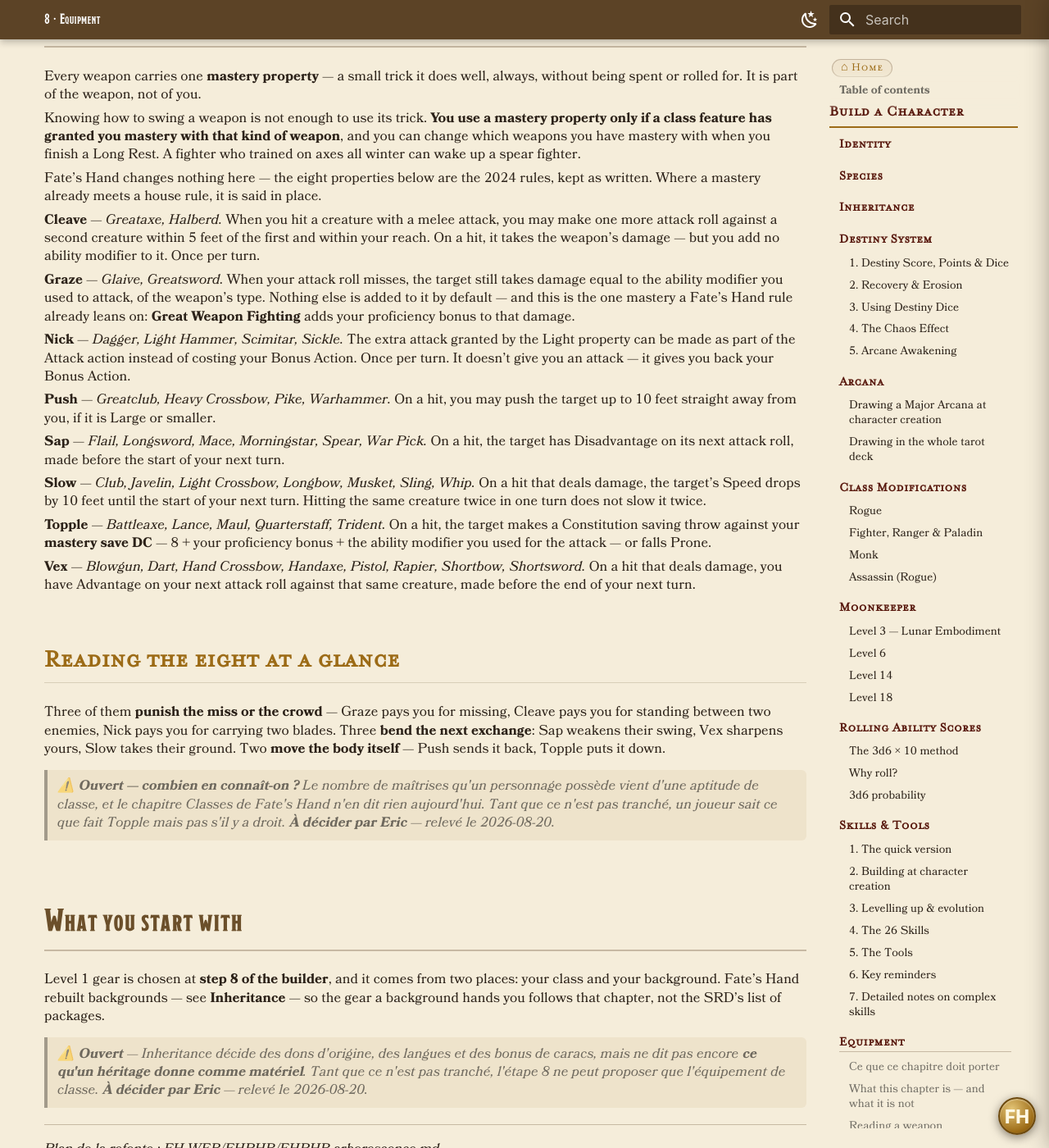
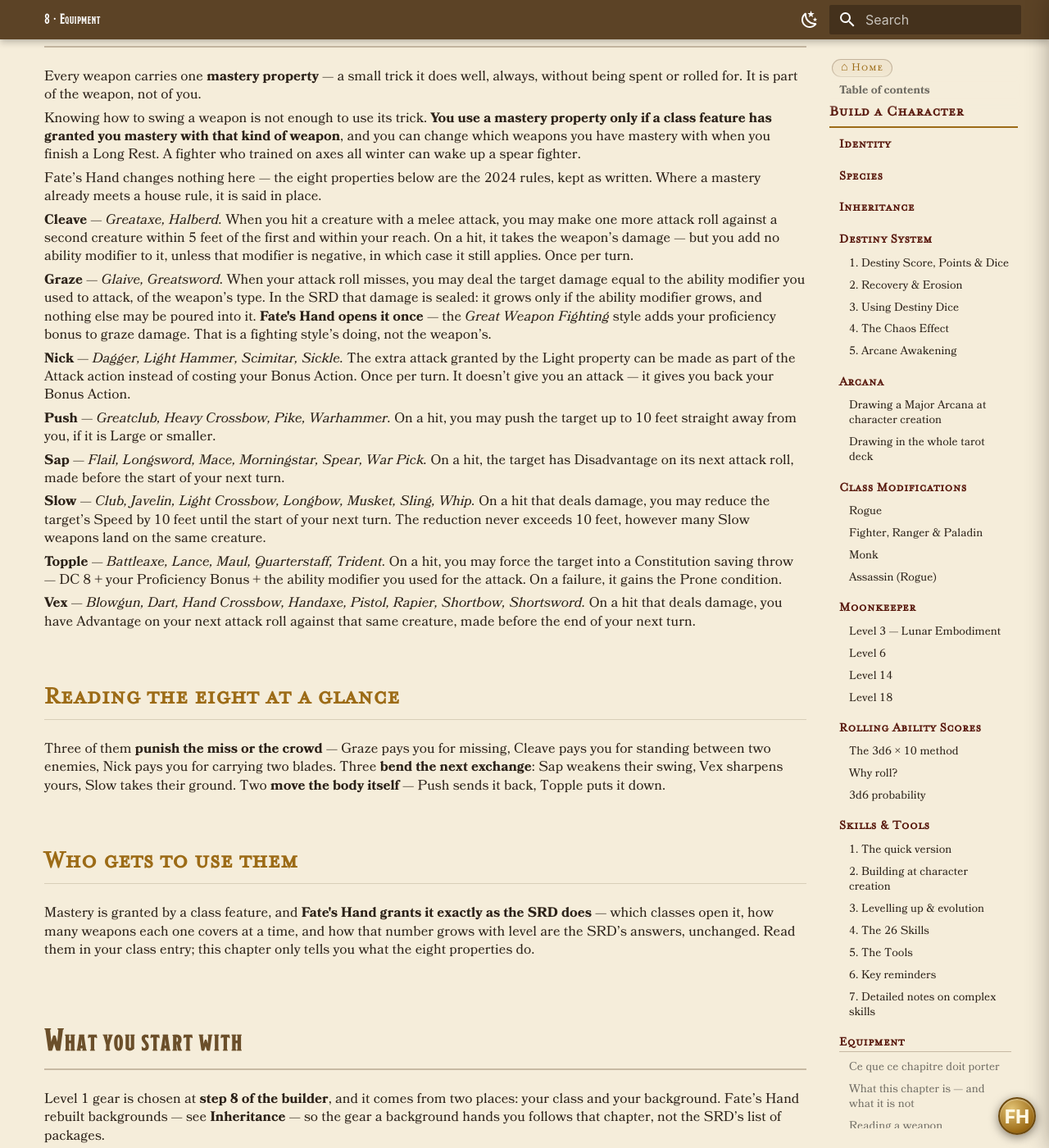
Before and after one commit to Noirchicot/fh-phb, an MkDocs documentation site: the page built from docs/chapters/equipment.md, in a window 1280 px wide and 1400 px high, scrolled down 1811 px. Shown: the whole window at 82% size. Built offline with MkDocs 1.6.1 and Material for MkDocs 9.7.7, drawn with Linux system fonts in a browser that asks for light colours.

Commit message:
Weapon Mastery relu contre le SRD extrait : cinq écarts fermés
Le lot 19-srd-masteries est fusionné, donc le texte verbatim du SRD 5.2.1
p.90 est enfin mesurable. La prose du 20/08 a été relue terme par terme.

Les huit listes d'armes étaient exactes (revérifiées dans weapon.json).
Cinq écarts dans la prose :

- Cleave : la clause « unless that modifier is negative » manquait.
- Graze : le texte disait « rien d'autre ne s'y ajoute par défaut », ce qui
  masquait un vrai conflit — le SRD scelle ce dégât, et Great Weapon Fighting
  y verse le bonus de maîtrise. L'exception est maintenant nommée comme telle,
  et attribuée au style de combat, pas à l'arme.
- Slow : le plafond porte sur toutes les armes Slow, pas sur « deux fois dans
  le même tour ».
- Topple : « mastery save DC » était un terme inventé ; le SRD n'en a pas.
- Quatre maîtrises étaient rendues automatiques alors que le SRD les rend
  facultatives (« you can »). Graze, Slow, Topple corrigées.

Et le marqueur « Ouvert — combien en connaît-on ? » est fermé : Eric a tranché
« pour les armes, rien de différent du SRD ». Le chapitre le dit comme une
relation, sans recopier le vivier de chaque classe — une copie aurait fait une
seconde source pour une vérité qui n'en a qu'une.

Co-Authored-By: Claude Opus 5 <noreply@anthropic.com>

```diff
--- a/docs/chapters/equipment.md
+++ b/docs/chapters/equipment.md
@@ -81,13 +81,14 @@ written. Where a mastery already meets a house rule, it is said in place.
 
 **Cleave** — *Greataxe, Halberd.* When you hit a creature with a melee attack, you may make
 one more attack roll against a second creature within 5 feet of the first and within your
-reach. On a hit, it takes the weapon's damage — but you add no ability modifier to it. Once
-per turn.
+reach. On a hit, it takes the weapon's damage — but you add no ability modifier to it, unless that
+modifier is negative, in which case it still applies. Once per turn.
 
-**Graze** — *Glaive, Greatsword.* When your attack roll misses, the target still takes damage
-equal to the ability modifier you used to attack, of the weapon's type. Nothing else is added
-to it by default — and this is the one mastery a Fate's Hand rule already leans on:
-**Great Weapon Fighting** adds your proficiency bonus to that damage.
+**Graze** — *Glaive, Greatsword.* When your attack roll misses, you may deal the target damage
+equal to the ability modifier you used to attack, of the weapon's type. In the SRD that damage
+is sealed: it grows only if the ability modifier grows, and nothing else may be poured into it.
+**Fate's Hand opens it once** — the *Great Weapon Fighting* style adds your proficiency bonus
+to graze damage. That is a fighting style's doing, not the weapon's.
 
 **Nick** — *Dagger, Light Hammer, Scimitar, Sickle.* The extra attack granted by the Light
 property can be made as part of the Attack action instead of costing your Bonus Action. Once
@@ -100,12 +101,12 @@ to 10 feet straight away from you, if it is Large or smaller.
 Disadvantage on its next attack roll, made before the start of your next turn.
 
 **Slow** — *Club, Javelin, Light Crossbow, Longbow, Musket, Sling, Whip.* On a hit that deals
-damage, the target's Speed drops by 10 feet until the start of your next turn. Hitting the
-same creature twice in one turn does not slow it twice.
+damage, you may reduce the target's Speed by 10 feet until the start of your next turn. The
+reduction never exceeds 10 feet, however many Slow weapons land on the same creature.
 
-**Topple** — *Battleaxe, Lance, Maul, Quarterstaff, Trident.* On a hit, the target makes a
-Constitution saving throw against your **mastery save DC** — 8 + your proficiency bonus + the
-ability modifier you used for the attack — or falls Prone.
+**Topple** — *Battleaxe, Lance, Maul, Quarterstaff, Trident.* On a hit, you may force the target
+into a Constitution saving throw — DC 8 + your Proficiency Bonus + the ability modifier you used
+for the attack. On a failure, it gains the Prone condition.
 
 **Vex** — *Blowgun, Dart, Hand Crossbow, Handaxe, Pistol, Rapier, Shortbow, Shortsword.* On a
 hit that deals damage, you have Advantage on your next attack roll against that same
@@ -118,10 +119,12 @@ for standing between two enemies, Nick pays you for carrying two blades. Three *
 next exchange**: Sap weakens their swing, Vex sharpens yours, Slow takes their ground.
 Two **move the body itself** — Push sends it back, Topple puts it down.
 
-> ⚠️ **Ouvert — combien en connaît-on ?** Le nombre de maîtrises qu'un personnage possède
-> vient d'une aptitude de classe, et le chapitre *Classes* de Fate's Hand n'en dit rien
-> aujourd'hui. Tant que ce n'est pas tranché, un joueur sait ce que fait *Topple* mais pas
-> s'il y a droit. **À décider par Eric** — relevé le 2026-08-20.
+### Who gets to use them
+
+Mastery is granted by a class feature, and **Fate's Hand grants it exactly as the SRD does** —
+which classes open it, how many weapons each one covers at a time, and how that number grows
+with level are the SRD's answers, unchanged. Read them in your class entry; this chapter only
+tells you what the eight properties do.
 
 ## What you start with
 
```
